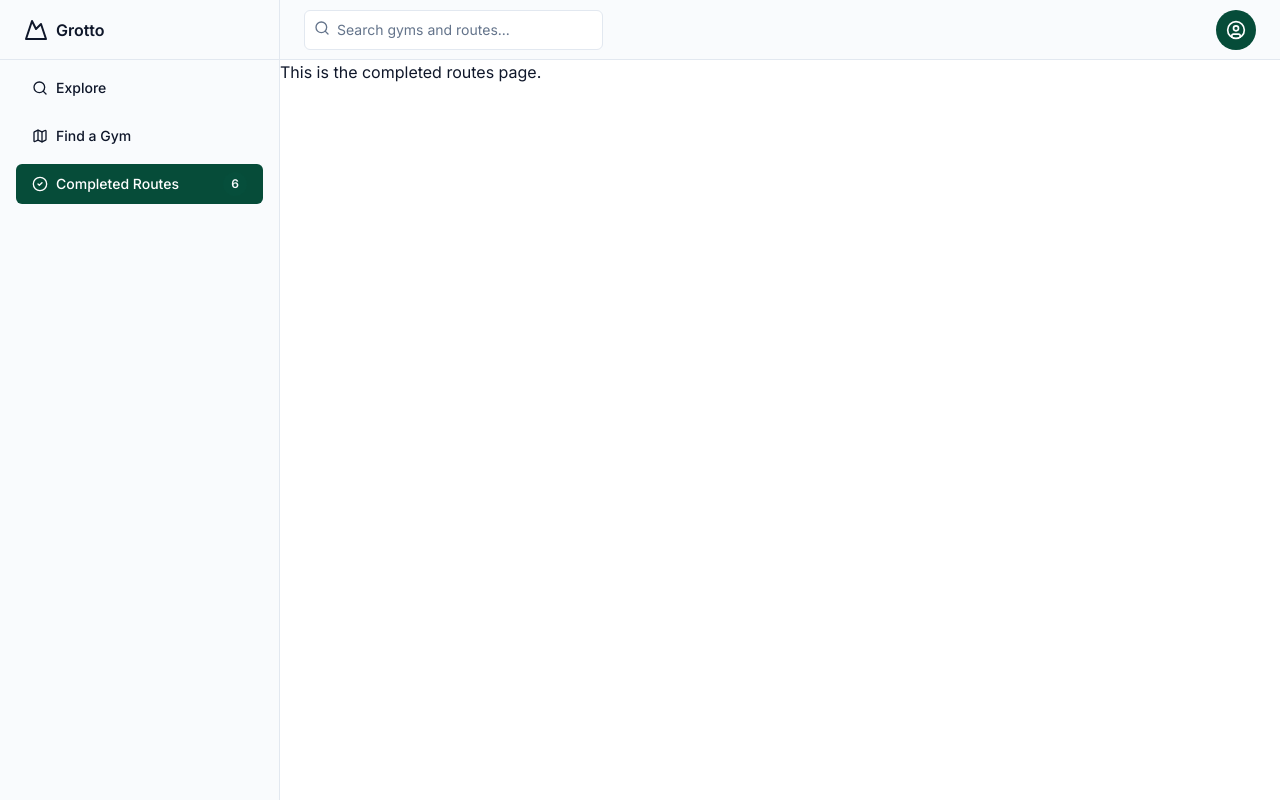
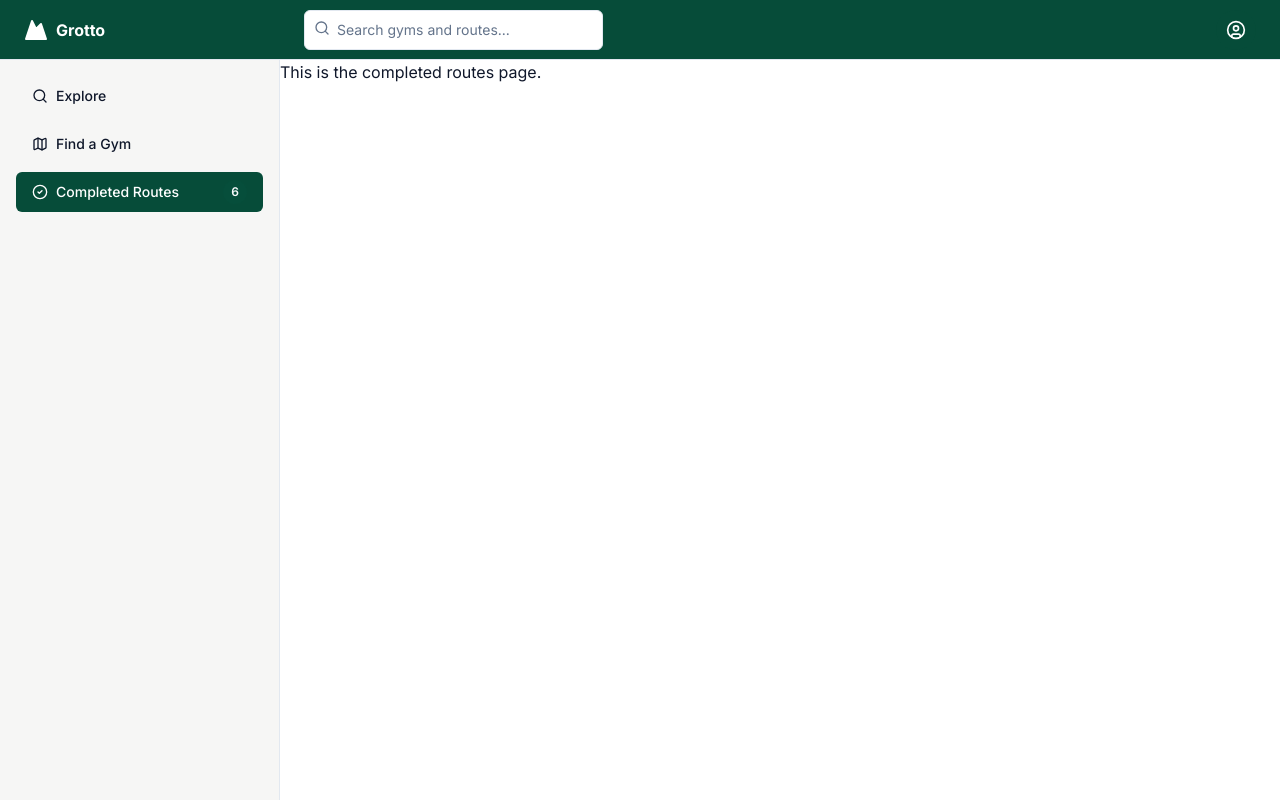
Before and after one commit to BlocBond/blocbond-web, a Next.js app: page /completed-routes in a window 1280 px wide. Built offline with nearby package versions, Linux system fonts and the light colour scheme.

Commit message:
Update theming and explore page

```diff
--- a/app/navbar.tsx
+++ b/app/navbar.tsx
@@ -20,7 +20,7 @@ import { Input } from "@/components/ui/input"
 
 export default function Navbar() {
     return (
-      <header className="flex h-14 items-center gap-4 border-b bg-muted/40 px-4 lg:h-[60px] lg:px-6">
+      <header className="flex h-14 items-center gap-4 border-b bg-muted/40 px-4 lg:h-[60px] lg:px-6 bg-secondary">
       <div className="w-full flex-1">
         <form>
           <div className="relative">
--- a/app/sidebar.tsx
+++ b/app/sidebar.tsx
@@ -15,16 +15,16 @@ export default function Sidebar() {
     const pathname = usePathname();
 
     return (
-        <div className="hidden border-r bg-muted/40 md:block">
-        <div className="flex h-full max-h-screen flex-col gap-2">
-          <div className="flex h-14 items-center border-b px-4 lg:h-[60px] lg:px-6">
-            <Link href="/" className="flex items-center gap-2 font-semibold">
-              <MountainIcon className="h-6 w-6" />
+        <div className="hidden bg-white md:block ">
+        <div className="flex h-full max-h-screen flex-col bg-stone-400/10">
+          <div className="flex h-14 items-center border-b px-4 lg:h-[60px] lg:px-6 bg-secondary">
+            <Link href="/" className="flex items-center gap-2 text-white font-bold">
+              <MountainIcon className="h-6 w-6 fill-current" fill="" />
               <span className="">Grotto</span>
             </Link>
           </div>
-          <div className="flex-1">
-            <nav className="grid items-start px-2 text-sm font-medium lg:px-4 gap-2">
+          <div className="flex-1 border-r">
+            <nav className="grid items-start px-2 text-sm font-medium lg:px-4 gap-2 pt-4">
               <Link
                 href="/"
               >
```
Also changed, not shown: app/icon.svg (added).
